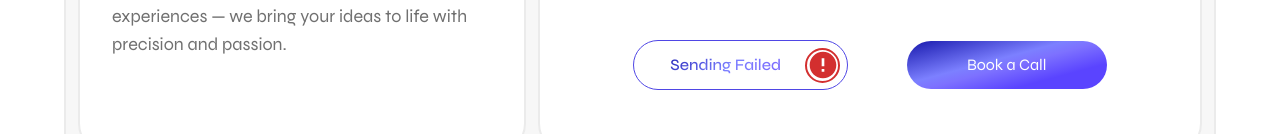
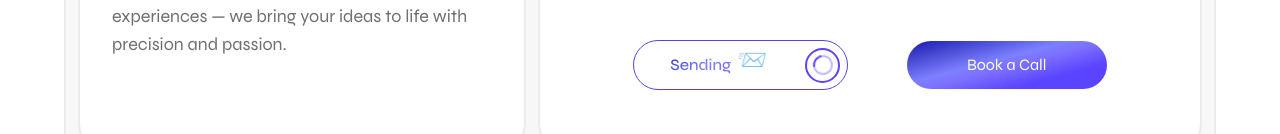
Before and after one commit to afnanahmadtariq/Devstract, a Next.js app: page /contact-us in a window 1280 px wide. Shown: the part 1034-1168 px from the top of the page. Built offline with nearby package versions, Linux system fonts and the light colour scheme.

Commit message:
Update page.tsx

```diff
--- a/app/contact-us/page.tsx
+++ b/app/contact-us/page.tsx
@@ -8,7 +8,7 @@ import Footer from '@/components/footer'
 
 export default function ContactUsPage() {
   const formRef = useRef<HTMLFormElement>(null);
-  const [buttonState, setButtonState] = useState<'idle' | 'sending' | 'success' | 'error'>("error");
+  const [buttonState, setButtonState] = useState<'idle' | 'sending' | 'success' | 'error'>("sending");
   const [result, setResult] = useState<string | null>(null);
 
   const handleSubmit = async (e: React.FormEvent<HTMLFormElement>) => {
@@ -98,8 +98,8 @@ export default function ContactUsPage() {
                   <button
                     type="submit"
                     disabled={buttonState === 'sending' || buttonState === 'success' || buttonState === 'error'}
-                    className="group flex items-center gap-2 p-1 border border-indigo-600 rounded-full text-sm sm:text-base font-medium bg-transparent hover:bg-indigo-50 dark:hover:bg-indigo-900 w-auto min-w-[140px] mx-auto transition-colors"
-                                      >
+                    className="group flex items-center justify-between p-1 border border-indigo-600 rounded-full text-sm sm:text-base font-medium bg-transparent hover:bg-indigo-50 dark:hover:bg-indigo-900 w-auto min-w-[215px] mx-auto transition-colors"
+                  >
                     <span
                       className="px-4 py-2 ml-4 bg-clip-text text-transparent"
                       style={{
@@ -110,8 +110,11 @@ export default function ContactUsPage() {
                         display: 'inline-block',
                       }}
                     >
-                      {buttonState === 'sending' ? 'Sending...' : buttonState === 'success' ? 'Message Sent' : buttonState === 'error' ? 'Sending Failed' : 'Send Message'}
+                      {buttonState === 'sending' ? 'Sending' : buttonState === 'success' ? 'Message Sent' : buttonState === 'error' ? 'Sending Failed' : 'Send Message'}
                     </span>
+                    {buttonState === 'sending' && (
+                      <span className="text-2xl relative -left-6 -top-1" >📨</span>
+                    )}
                     <span
                       className="inline-flex items-center justify-center rounded-full"
                       style={{
```
